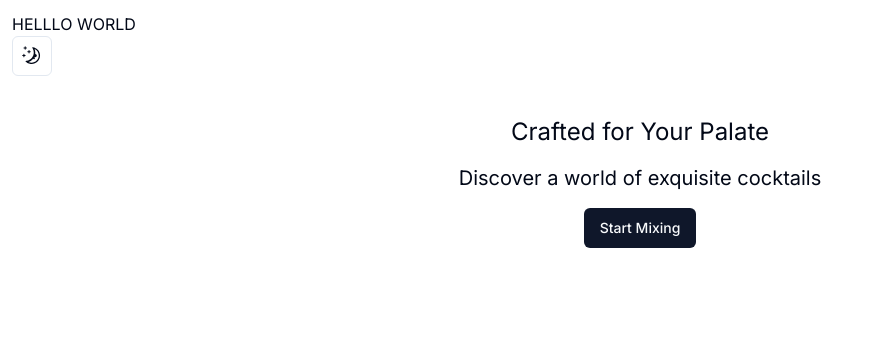
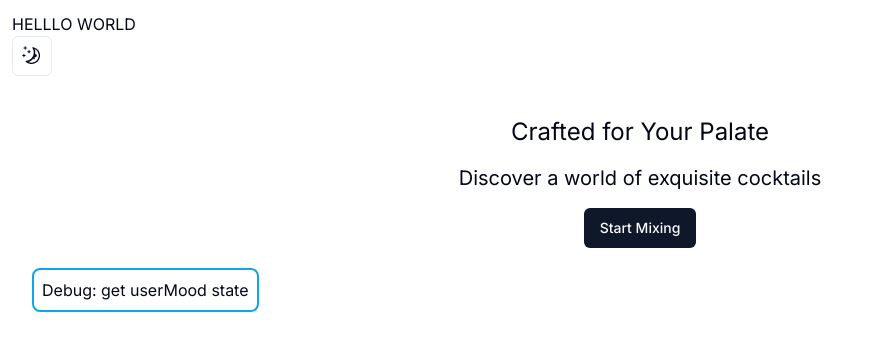
Before and after one commit to kingkwongsta/mixology, a Next.js app: page / in a window 1280 px wide. Shown: the top 350 px of the page, without its empty margins (0-871 px from the left). Built offline with nearby package versions, Linux system fonts and the light colour scheme.

Commit message:
move state to grandaprent of buttonlist to setstate and create a generic setter

```diff
--- a/src/app/components/ButtonList.jsx
+++ b/src/app/components/ButtonList.jsx
@@ -4,7 +4,7 @@ export default function ButtonList({
   buttonContent,
   selectedButton,
   setSelectedButton,
-  setUserMood,
+  onButtonClick,
 }) {
   return buttonContent.map((content, index) => {
     return (
@@ -13,7 +13,7 @@ export default function ButtonList({
         className={`m-5 ${index === selectedButton && "bg-sky-500"}`}
         onClick={() => {
           setSelectedButton(index);
-          setUserMood(content);
+          onButtonClick(content);
         }}
       >
         {content}
--- a/src/app/components/Mood.jsx
+++ b/src/app/components/Mood.jsx
@@ -15,6 +15,10 @@ export default function Mood({ userMood, setUserMood }) {
     "Creative",
   ];
 
+  const handleButtonClick = (content) => {
+    setUserMood(content);
+  };
+
   return (
     <>
       <h2 className="m-3">
@@ -26,7 +30,7 @@ export default function Mood({ userMood, setUserMood }) {
         buttonContent={moodSelections}
         selectedButton={selectedButton}
         setSelectedButton={setSelectedButton}
-        setUserMood={setUserMood}
+        onButtonClick={setUserMood}
       />
     </>
   );
--- a/src/app/page.js
+++ b/src/app/page.js
@@ -37,12 +37,12 @@ export default function Home() {
         </div>
       )}
       {/*----- DEBUG STATE -----*/}
-      {/* <button
-          onClick={() => console.log(userMood)}
-          className="p-2 m-5 border-solid border-2 border-sky-500 rounded-lg"
-        >
-          Debug: get liquorChoice state
-        </button> */}
+      <button
+        onClick={() => console.log(userMood)}
+        className="p-2 m-5 border-solid border-2 border-sky-500 rounded-lg"
+      >
+        Debug: get userMood state
+      </button>
       {/*----- END DEBUG STATE -----*/}
     </main>
   );
```
